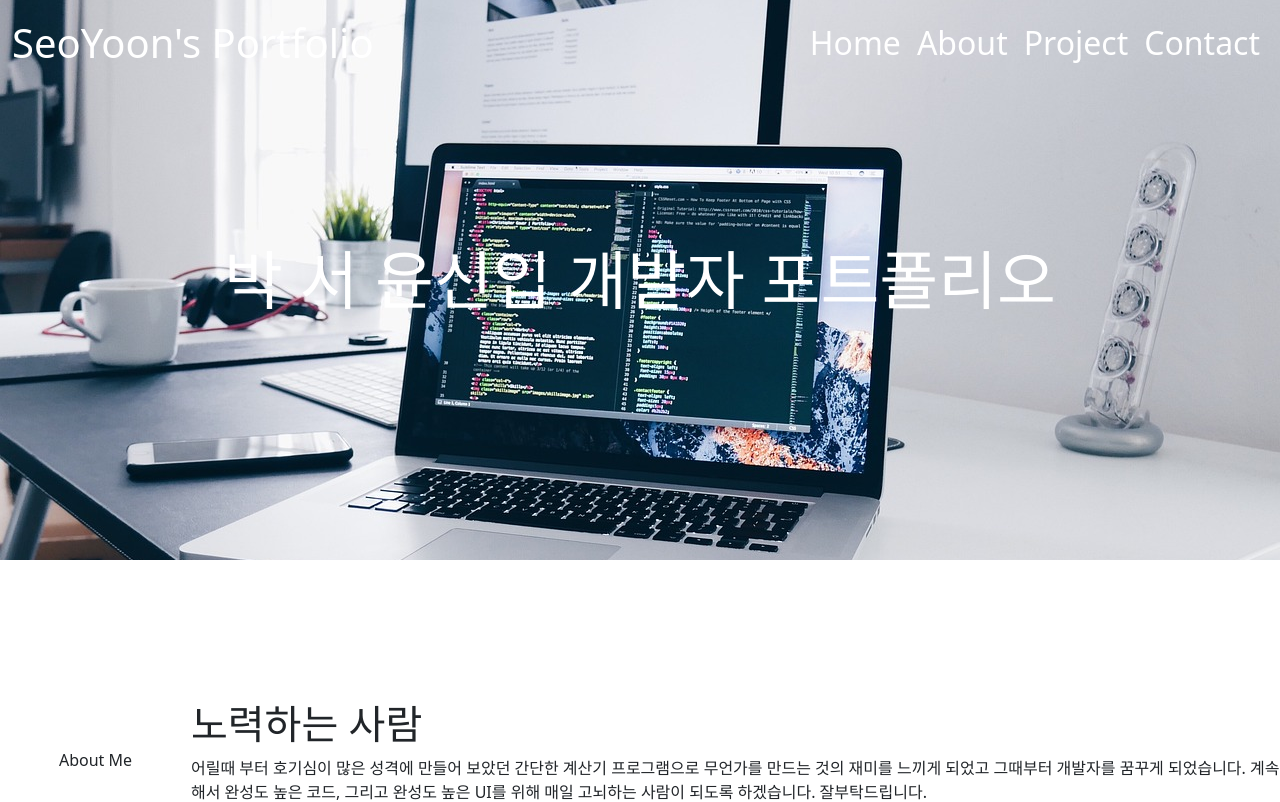
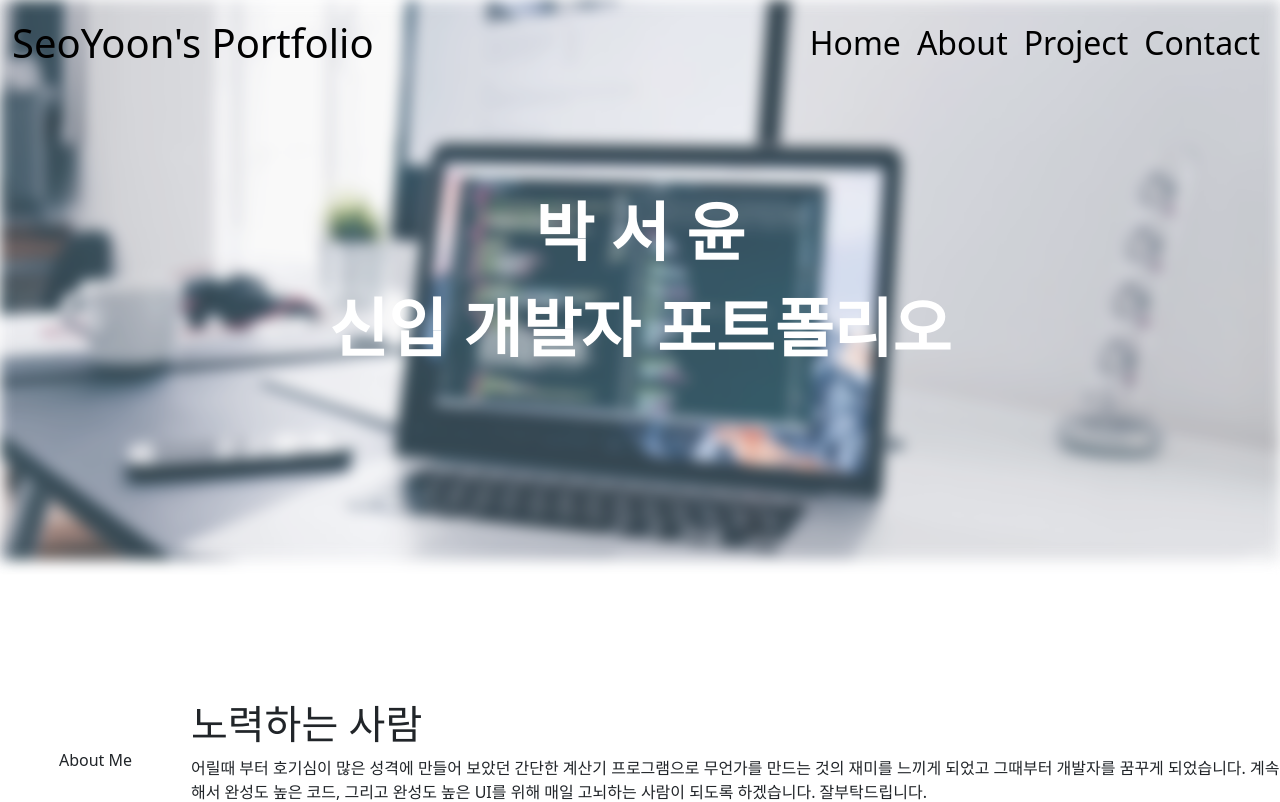
Before and after one commit to kyle9742/Portfolio, a React (Vite) app: page / in a window 1280 px wide. Shown: the top 802 px of the page. Built offline with nearby package versions, Linux system fonts and the light colour scheme.

Commit message:
navbar, home 수정 완료

```diff
--- a/src/components/Navbar.jsx
+++ b/src/components/Navbar.jsx
@@ -19,7 +19,7 @@ const Navbar = () => {
   }, []);
 
   return (
-    <nav className={`navbar navbar-expand-lg navbar-dark fixed-top ${scrolled ? 'bg-white' : 'bg-transparent'}`}>
+    <nav className={`navbar navbar-expand-lg fixed-top ${scrolled ? 'bg-white' : 'bg-transparent'}`}>
       <div className="container-fluid">
         <a className="navbar-brand" href="#">
           SeoYoon's Portfolio
--- a/src/pages/Home.css
+++ b/src/pages/Home.css
@@ -1,13 +1,23 @@
 .home {
-  background-image: url('../assets/background.jpg');
-  background-size: cover;
-  background-position: center;
-  background-repeat: no-repeat;
+  position: relative;
   height: 70vh;
   display: flex;
   justify-content: center;
   align-items: center;
   color: white;
   font-size: 4rem;
-  overflow: hidden;
 }
+
+.home::before {
+  content: "";
+  position: absolute;
+  width: 100%;
+  height: 100%;
+  background-image: url('../assets/background.jpg');
+  background-size: cover;
+  background-position: center;
+  background-repeat: no-repeat;
+  opacity: 0.8;
+  z-index: -1;
+  filter: blur(7px);
+}
--- a/src/pages/Home.jsx
+++ b/src/pages/Home.jsx
@@ -1,13 +1,18 @@
 import React from "react";
-import "./Home.css";
+import { Container, Row, Col } from "react-bootstrap";
 import "bootstrap/dist/css/bootstrap.min.css";
+import "./Home.css"; // 추가적인 스타일링을 위한 CSS 파일
 
 const Home = () => {
   return (
-    <div className="home" id="home">
-      <div className="name">박 서 윤</div>
-      <div className="intro">신입 개발자 포트폴리오</div>
-    </div>
+    <Container fluid className="home" id="home">
+      <Row className="justify-content-center align-items-center">
+        <Col className="text-center">
+          <div className="fw-bold">박 서 윤</div>
+          <div className="fw-bold">신입 개발자 포트폴리오</div>
+        </Col>
+      </Row>
+    </Container>
   );
 };
 
```
